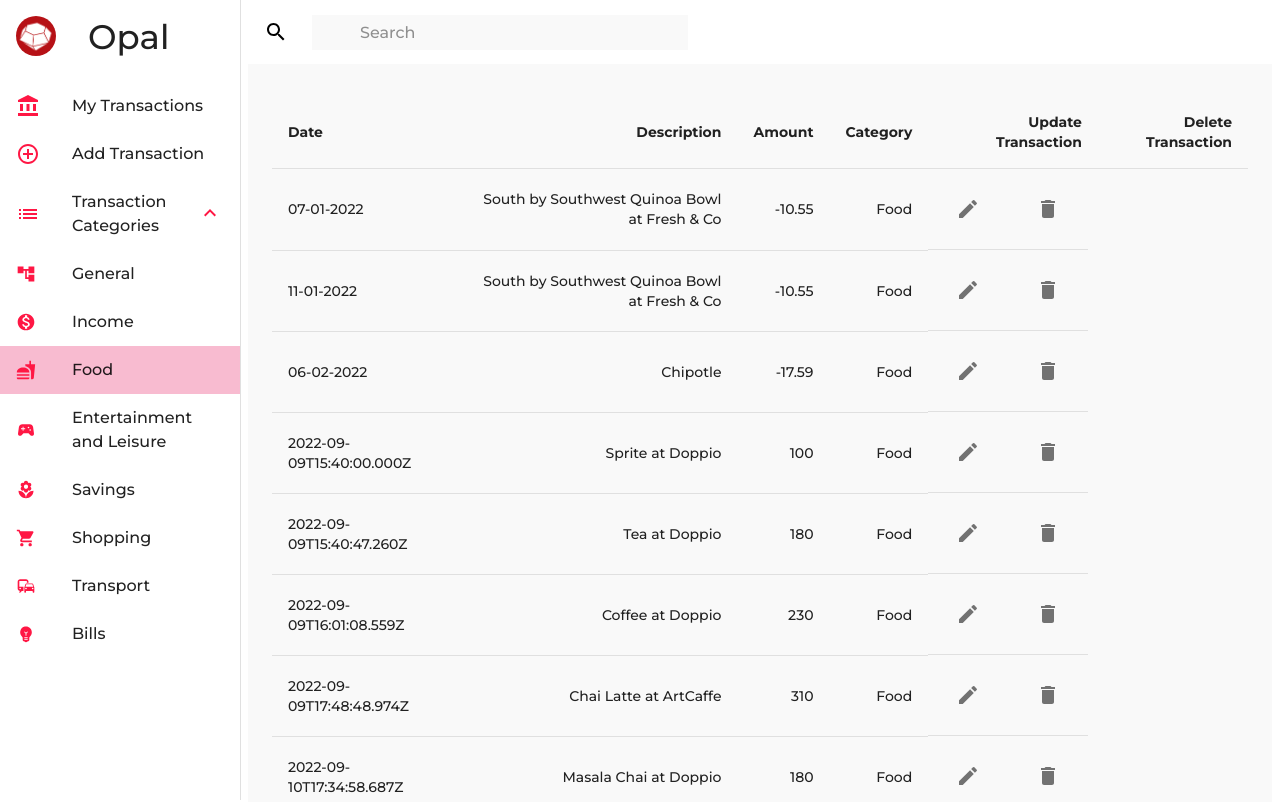
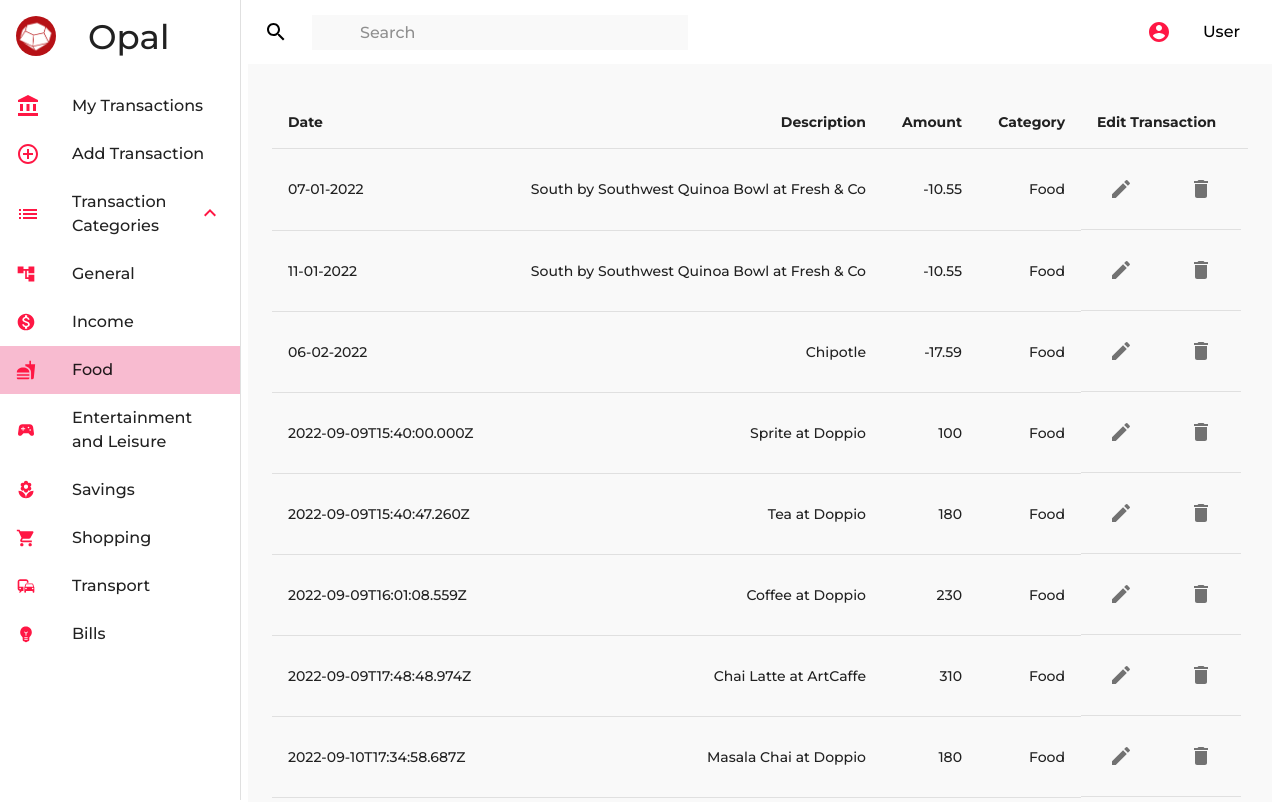
Before and after one commit to Said-cmd/Opal-client, a React (Create React App) app: page /food in a window 1280 px wide. Shown: the top 802 px of the page. Built offline with nearby package versions, Linux system fonts and the light colour scheme; data requests are answered from the project's data file.

Commit message:
Making changes consistent across all categories.

```diff
--- a/src/components/Layout.js
+++ b/src/components/Layout.js
@@ -1,5 +1,5 @@
 import React, { useState } from 'react';
-import { Collapse, makeStyles, alpha } from '@material-ui/core';
+import { Collapse, makeStyles, alpha, IconButton } from '@material-ui/core';
 import Typography from '@material-ui/core/Typography';
 import Drawer from '@material-ui/core/Drawer';
 import List from "@material-ui/core/List";
@@ -24,6 +24,10 @@ import Toolbar from '@material-ui/core/Toolbar';
 import SearchIcon from '@material-ui/icons/Search';
 import InputBase from '@material-ui/core/InputBase';
 import Icon from '@material-ui/core/Icon';
+import ExitToAppIcon from '@material-ui/icons/ExitToApp';
+import Tooltip from '@material-ui/core/Tooltip';
+import { red } from '@material-ui/core/colors';
+import AccountCircleIcon from '@material-ui/icons/AccountCircle';
 
 const drawerWidth = 240
 
@@ -68,6 +72,7 @@ const useStyles = makeStyles((theme) => {
       },
       search: {
         position: 'relative',
+        flexGrow: 1,
         borderRadius: theme.shape.borderRadius,
         backgroundColor: alpha(theme.palette.common.white, 0.15),
         '&:hover': {
@@ -101,6 +106,10 @@ const useStyles = makeStyles((theme) => {
         width: '100%',
         [theme.breakpoints.up('md')]: {
           width: '30ch',
+        },
+        avatar: {
+            marginLeft: theme.spacing(3),
+            backgroundColor: "#ff1744"
         }
     }
   }
@@ -111,13 +120,18 @@ function Layout({ children, setSearch }) {
     const history = useHistory()
     const location = useLocation()
     const [open, setOpen] = useState(true);
+    const [userIconOpen, setUserIconOpen] = useState(false)
 
     function handleSearch(e) {
         setSearch(e.target.value)
     }
 
-    const handleClick = () => {
+    const handleClickCategories = () => {
         setOpen(!open);
+    }
+
+    const handleClickProfile = () => {
+        setUserIconOpen(!userIconOpen);
     }
 
     const sideBarItems = [
@@ -196,7 +210,29 @@ function Layout({ children, setSearch }) {
                     inputProps={{ 'aria-label': 'search' }}
                     />
                 </div>
-                </Toolbar>
+               <List>
+               <ListItem button onClick={handleClickProfile}>
+                <ListItemIcon>
+                <AccountCircleIcon color="secondary"/>
+                </ListItemIcon>
+                <ListItemText primary="User" />
+            </ListItem>
+            <Collapse in={userIconOpen} timeout="auto" unmountOnExit>
+                <List component="div" disablePadding>
+                <ListItem button className={classes.nested}
+                onClick={() => {
+                    history.push("/login")
+                    setUserIconOpen(!userIconOpen)
+                    }}>
+                    <ListItemIcon>
+                    <ExitToAppIcon color="secondary"/>
+                    </ListItemIcon>
+                    <ListItemText primary="Logout" />
+                </ListItem>
+                </List>
+            </Collapse>
+               </List>
+               </Toolbar>
         </AppBar>
         <Drawer
         className={classes.drawer}
@@ -232,7 +268,7 @@ function Layout({ children, setSearch }) {
                     <ListItemText primary={item.text} />
                     </ListItem>
                 ))}
-            <ListItem button onClick={handleClick}>
+            <ListItem button onClick={handleClickCategories}>
                 <ListItemIcon>
                     <ListIcon color="secondary" />
                 </ListItemIcon>
--- a/src/pages/categories/Bills.js
+++ b/src/pages/categories/Bills.js
@@ -64,16 +64,10 @@ function Bills() {
               Category
             </TableCell>
             <TableCell
-            align='right'
+            align='left'
             style={{ fontWeight: "bold"}}
             >
-              Update Transaction
-            </TableCell>
-            <TableCell
-            align='right'
-            style={{ fontWeight: "bold"}}
-            >
-              Delete Transaction
+              Edit Transaction
             </TableCell>
           </TableRow>
         {transactionList}
--- a/src/pages/categories/EntertainmentAndLeisure.js
+++ b/src/pages/categories/EntertainmentAndLeisure.js
@@ -64,16 +64,10 @@ function EntertainmentAndLeisure() {
             Category
           </TableCell>
           <TableCell
-            align='right'
+          align='left'
           style={{ fontWeight: "bold"}}
           >
-              Update Transaction
-            </TableCell>
-            <TableCell
-            align='right'
-            style={{ fontWeight: "bold"}}
-            >
-              Delete Transaction
+            Edit Transaction
           </TableCell>
         </TableRow>
       {transactionList}
--- a/src/pages/categories/Food.js
+++ b/src/pages/categories/Food.js
@@ -64,16 +64,10 @@ function Food() {
               Category
             </TableCell>
             <TableCell
-            align='right'
+            align='left'
             style={{ fontWeight: "bold"}}
             >
-              Update Transaction
-            </TableCell>
-            <TableCell
-            align='right'
-            style={{ fontWeight: "bold"}}
-            >
-              Delete Transaction
+              Edit Transaction
             </TableCell>
           </TableRow>
         {transactionList}
--- a/src/pages/categories/General.js
+++ b/src/pages/categories/General.js
@@ -64,16 +64,10 @@ function General() {
             Category
           </TableCell>
           <TableCell
-            align='right'
+          align='left'
           style={{ fontWeight: "bold"}}
           >
-              Update Transaction
-            </TableCell>
-            <TableCell
-            align='right'
-            style={{ fontWeight: "bold"}}
-            >
-              Delete Transaction
+            Edit Transaction
           </TableCell>
         </TableRow>
       {transactionList}
--- a/src/pages/categories/Income.js
+++ b/src/pages/categories/Income.js
@@ -64,16 +64,10 @@ function Income() {
             Category
           </TableCell>
           <TableCell
-            align='right'
+          align='left'
           style={{ fontWeight: "bold"}}
           >
-              Update Transaction
-            </TableCell>
-            <TableCell
-            align='right'
-            style={{ fontWeight: "bold"}}
-            >
-              Delete Transaction
+            Edit Transaction
           </TableCell>
         </TableRow>
       {transactionList}
--- a/src/pages/categories/Savings.js
+++ b/src/pages/categories/Savings.js
@@ -64,16 +64,10 @@ function Savings() {
             Category
           </TableCell>
           <TableCell
-            align='right'
+          align='left'
           style={{ fontWeight: "bold"}}
           >
-              Update Transaction
-            </TableCell>
-            <TableCell
-            align='right'
-            style={{ fontWeight: "bold"}}
-            >
-              Delete Transaction
+            Edit Transaction
           </TableCell>
         </TableRow>
       {transactionList}
--- a/src/pages/categories/Shopping.js
+++ b/src/pages/categories/Shopping.js
@@ -64,16 +64,10 @@ function Shopping() {
             Category
           </TableCell>
           <TableCell
-            align='right'
+          align='left'
           style={{ fontWeight: "bold"}}
           >
-              Update Transaction
-            </TableCell>
-            <TableCell
-            align='right'
-            style={{ fontWeight: "bold"}}
-            >
-              Delete Transaction
+            Edit Transaction
           </TableCell>
         </TableRow>
       {transactionList}
--- a/src/pages/categories/Transport.js
+++ b/src/pages/categories/Transport.js
@@ -64,16 +64,10 @@ function Transport() {
             Category
           </TableCell>
           <TableCell
-            align='right'
+          align='left'
           style={{ fontWeight: "bold"}}
           >
-              Update Transaction
-            </TableCell>
-            <TableCell
-            align='right'
-            style={{ fontWeight: "bold"}}
-            >
-              Delete Transaction
+            Edit Transaction
           </TableCell>
         </TableRow>
       {transactionList}
```
Lines whose indentation alone changed are shown as unchanged.
